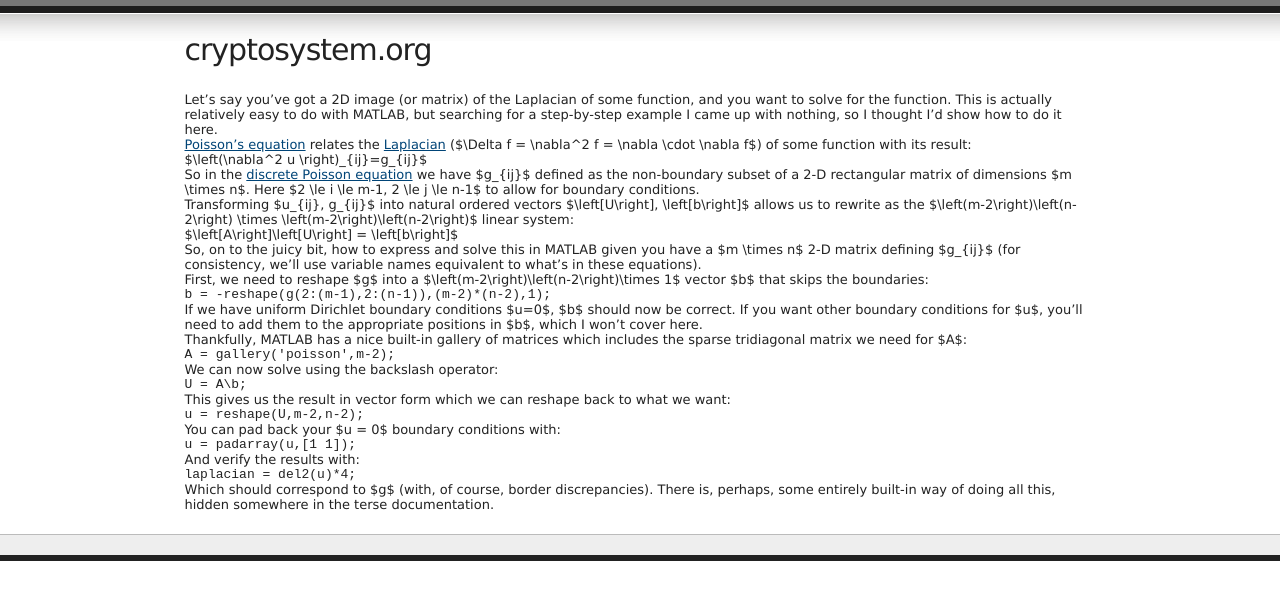
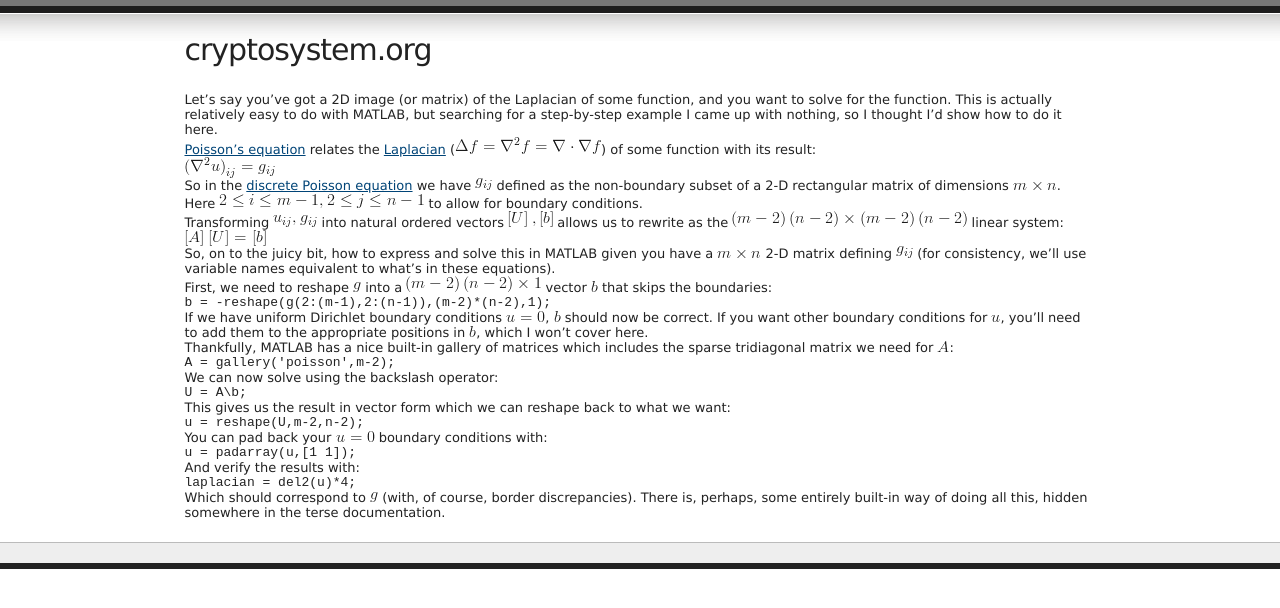
Before and after one commit to ryanfb/cryptosystem.org, a Jekyll site: the page built from _posts/2009-09-04-using-matlab-for-numerical-solutions-to-the-discrete-poisson-equation.markdown, in a window 1280 px wide. Shown: the top 608 px of the page. Built offline with Jekyll 4.4.1, drawn with Linux system fonts in a browser that asks for light colours; Markdown is read by kramdown in place of the engine named in the settings.

Commit message:
Fix LaTeX for matlab post

```diff
--- a/_posts/2009-09-04-using-matlab-for-numerical-solutions-to-the-discrete-poisson-equation.markdown
+++ b/_posts/2009-09-04-using-matlab-for-numerical-solutions-to-the-discrete-poisson-equation.markdown
@@ -7,25 +7,25 @@ wordpress_url: http://www.cryptosystem.org/?p=45
 ---
 Let's say you've got a 2D image (or matrix) of the Laplacian of some function, and you want to solve for the function. This is actually relatively easy to do with MATLAB, but searching for a step-by-step example I came up with nothing, so I thought I'd show how to do it here.
 
-[Poisson's equation](http://en.wikipedia.org/wiki/Poisson_equation) relates the [Laplacian](http://en.wikipedia.org/wiki/Laplace_operator) (<span class="latex">$\Delta f = \nabla^2 f = \nabla \cdot \nabla f$</span>) of some function with its result:
+[Poisson's equation](http://en.wikipedia.org/wiki/Poisson_equation) relates the [Laplacian](http://en.wikipedia.org/wiki/Laplace_operator) (![\Delta f = \nabla^2 f = \nabla \cdot \nabla f](/images/latex/latex=laplace.png)) of some function with its result:
 
-<span class="latex">$\left(\nabla^2 u \right)\_{ij}=g\_{ij}$</span>
+![\left(\nabla^2 u \right)\_{ij}=g\_{ij}](/images/latex/latex=laplaceresult.png)
 
-So in the [discrete Poisson equation](http://en.wikipedia.org/wiki/Discrete_Poisson_equation) we have <span class="latex">$g\_{ij}$</span> defined as the non-boundary subset of a 2-D rectangular matrix  of dimensions <span class="latex">$m \times n$</span>. Here <span class="latex">$2 \le i \le m-1, 2 \le j \le n-1$</span> to allow for boundary conditions.
+So in the [discrete Poisson equation](http://en.wikipedia.org/wiki/Discrete_Poisson_equation) we have ![g\_{ij}](/images/latex/latex=g_ij.png) defined as the non-boundary subset of a 2-D rectangular matrix  of dimensions ![m \times n](/images/latex/latex=mtimesn.png). Here ![2 \le i \le m-1, 2 \le j \le n-1](/images/latex/latex=2leilem-1,2lejlen-1.png) to allow for boundary conditions.
 
-Transforming <span class="latex">$u\_{ij}, g\_{ij}$</span> into natural ordered vectors <span class="latex">$\left[U\right], \left[b\right]$</span> allows us to rewrite as the <span class="latex">$\left(m-2\right)\left(n-2\right) \times \left(m-2\right)\left(n-2\right)$</span> linear system:
+Transforming ![u\_{ij}, g\_{ij}](/images/latex/latex=uij,gij.png) into natural ordered vectors ![\left[U\right], \left[b\right]](/images/latex/latex=leftUright,leftbright.png) allows us to rewrite as the ![\left(m-2\right)\left(n-2\right) \times \left(m-2\right)\left(n-2\right)](/images/latex/latex=leftm-2rightleftn-2righttimesleftm-2rightleftn-2right.png) linear system:
 
-<span class="latex">$\left[A\right]\left[U\right] = \left[b\right]$</span>
+![\left[A\right]\left[U\right] = \left[b\right]](/images/latex/latex=leftArightleftUright=leftbright.png)
 
-So, on to the juicy bit, how to express and solve this in MATLAB given you have a <span class="latex">$m \times n$</span> 2-D matrix defining <span class="latex">$g\_{ij}$</span> (for consistency, we'll use variable names equivalent to what's in these equations).
+So, on to the juicy bit, how to express and solve this in MATLAB given you have a ![m \times n](/images/latex/latex=mtimesn.png) 2-D matrix defining ![g\_{ij}](/images/latex/latex=g_ij.png) (for consistency, we'll use variable names equivalent to what's in these equations).
 
-First, we need to reshape <span class="latex">$g$</span> into a <span class="latex">$\left(m-2\right)\left(n-2\right)\times 1$</span> vector <span class="latex">$b$</span> that skips the boundaries:
+First, we need to reshape ![g](/images/latex/latex=g.png) into a ![\left(m-2\right)\left(n-2\right)\times 1](/images/latex/latex=leftm-2rightleftn-2righttimes1.png) vector ![b](/images/latex/latex=b.png) that skips the boundaries:
 
     b = -reshape(g(2:(m-1),2:(n-1)),(m-2)*(n-2),1);
 
-If we have uniform Dirichlet boundary conditions <span class="latex">$u=0$</span>, <span class="latex">$b$</span> should now be correct. If you want other boundary conditions for <span class="latex">$u$</span>, you'll need to add them to the appropriate positions in <span class="latex">$b$</span>, which I won't cover here.
+If we have uniform Dirichlet boundary conditions ![u=0](/images/latex/latex=u=0.png), ![b](/images/latex/latex=b.png) should now be correct. If you want other boundary conditions for ![u](/images/latex/latex=u.png), you'll need to add them to the appropriate positions in ![b](/images/latex/latex=b.png), which I won't cover here.
 
-Thankfully, MATLAB has a nice built-in gallery of matrices which includes the sparse tridiagonal matrix we need for <span class="latex">$A$</span>:
+Thankfully, MATLAB has a nice built-in gallery of matrices which includes the sparse tridiagonal matrix we need for ![A](/images/latex/latex=A.png):
 
     A = gallery('poisson',m-2);
 
@@ -37,7 +37,7 @@ This gives us the result in vector form which we can reshape back to what we wan
 
     u = reshape(U,m-2,n-2);
 
-You can pad back your <span class="latex">$u = 0$</span> boundary conditions with:
+You can pad back your ![u = 0](/images/latex/latex=u = 0.png) boundary conditions with:
 
     u = padarray(u,[1 1]);
 
@@ -45,4 +45,4 @@ And verify the results with:
 
     laplacian = del2(u)*4;
 
-Which should correspond to <span class="latex">$g$</span> (with, of course, border discrepancies). There is, perhaps, some entirely built-in way of doing all this, hidden somewhere in the terse documentation.
+Which should correspond to ![g](/images/latex/latex=g.png) (with, of course, border discrepancies). There is, perhaps, some entirely built-in way of doing all this, hidden somewhere in the terse documentation.
```
Also changed, not shown: images/latex/latex=2leilem-1,2lejlen-1.png (added), images/latex/latex=A.png (added), images/latex/latex=b.png (added), images/latex/latex=g.png (added), images/latex/latex=g_ij.png (added), images/latex/latex=laplace.png (added), images/latex/latex=laplaceresult.png (added), images/latex/latex=leftArightleftUright=leftbright.png (added), images/latex/latex=leftUright,leftbright.png (added), images/latex/latex=leftm-2rightleftn-2righttimes1.png (added), images/latex/latex=leftm-2rightleftn-2righttimesleftm-2rightleftn-2right.png (added), images/latex/latex=mtimesn.png (added), images/latex/latex=u = 0.png (added), images/latex/latex=u.png (added), 2 more files.
